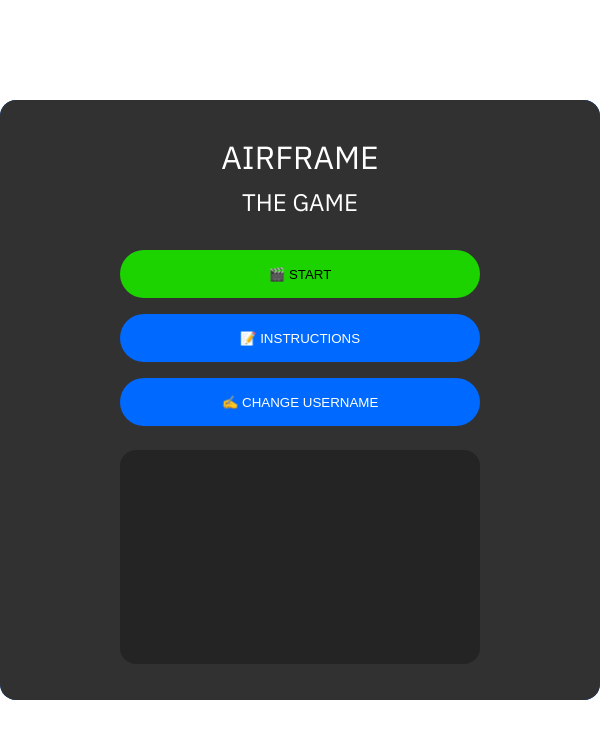
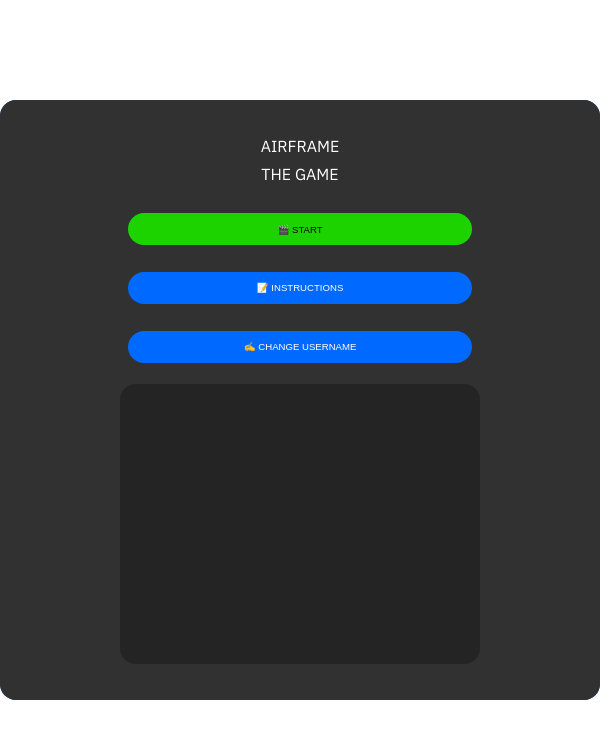
Before and after one commit to foxy773/Kindly-chat-game, a website with bundled scripts: page index.html in a window 600 px wide. Built offline with nearby package versions, Linux system fonts and the light colour scheme; no server answers.

Commit message:
:iphone: Make the game more responsive for mobile

```diff
--- a/css/style.css
+++ b/css/style.css
@@ -96,7 +96,7 @@ button:hover {
 .menu__score-board {
   width: 100%;
   height: 100%;
-  max-height: 14rem;
+  min-height: 3rem;
   background-color: rgb(36, 36, 36);
   opacity: 1;
   padding: 1rem;
@@ -390,3 +390,60 @@ button:hover {
 #you {
   color: var(--green-harlequin);
 }
+
+/* Extra small devices (phones, 600px and down) */
+@media only screen and (max-width: 600px) {
+  .menu__selection {
+    padding: 0.5rem;
+    min-height:9rem;
+  }
+  .selection__button {
+    width: 100%;
+    height: 2rem;
+    font-size: 0.5rem;
+  }
+  .score-board__item {
+    height: 1.5rem;
+    padding: 0 0.4rem;
+  }
+  .title__name {
+    font-size: 1rem;
+  }
+  .title__under-name {
+    font-size: 1rem;
+  }
+  .pause-container__title {
+    margin-bottom: 0;
+  }
+}
+
+/* Small devices (portrait tablets and large phones, 600px and up) */
+@media only screen and (min-width: 600px) and (max-width: 1000px) {
+  .score-board__item {
+    height: 2rem;
+  }
+
+  .menu__selection {
+
+    min-height: 12rem;
+  }
+  .selection__button {
+    font-size: 0.6rem;
+  }
+}
+
+/* Medium devices (landscape tablets, 768px and up) */
+@media only screen and (min-width: 1000px) and (max-width: 1200px) {
+  .score-board__item {
+    height: 2.5rem;
+  }
+}
+
+/* Large devices (laptops/desktops, 992px and up) */
+@media only screen and (min-width: 992px) and (max-width: 1200px) {
+}
+
+/* Extra large devices (large laptops and desktops, 1200px and up) */
+@media only screen and (min-width: 1200px) {
+
+}
```
